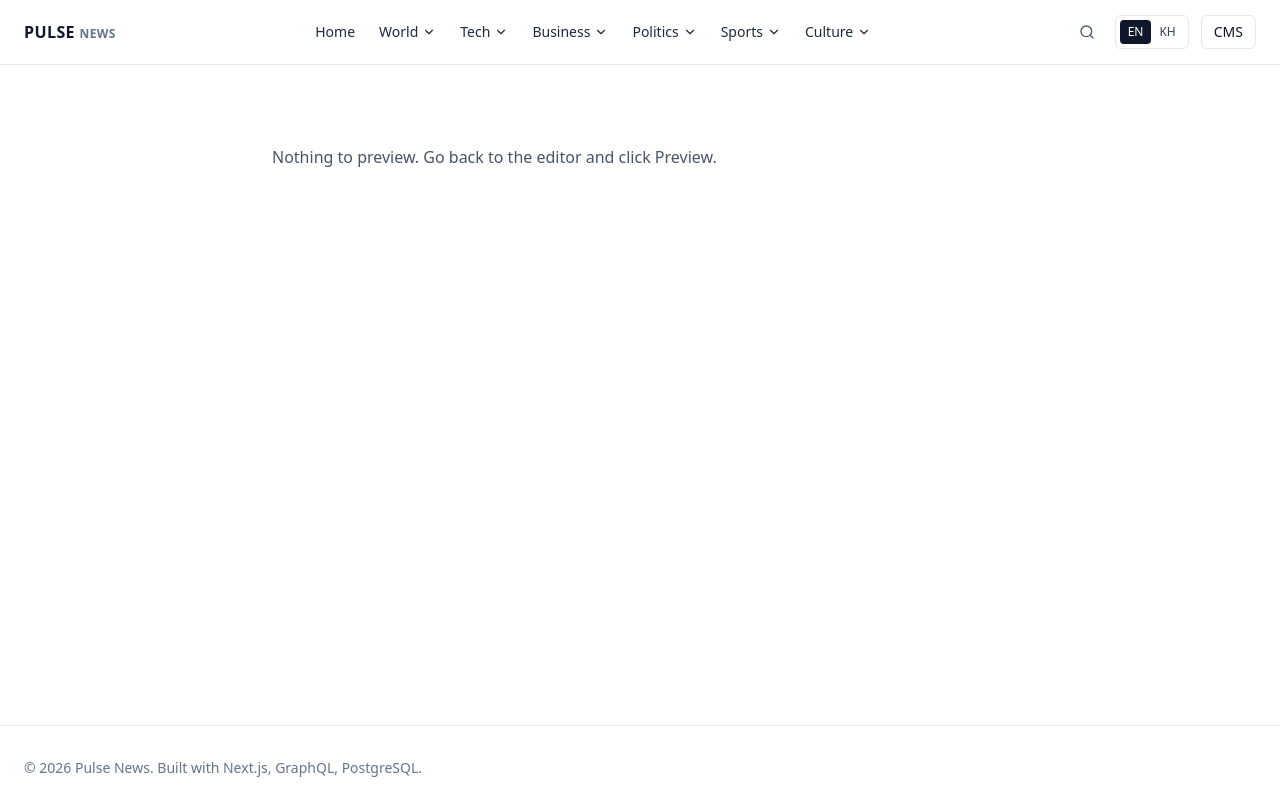
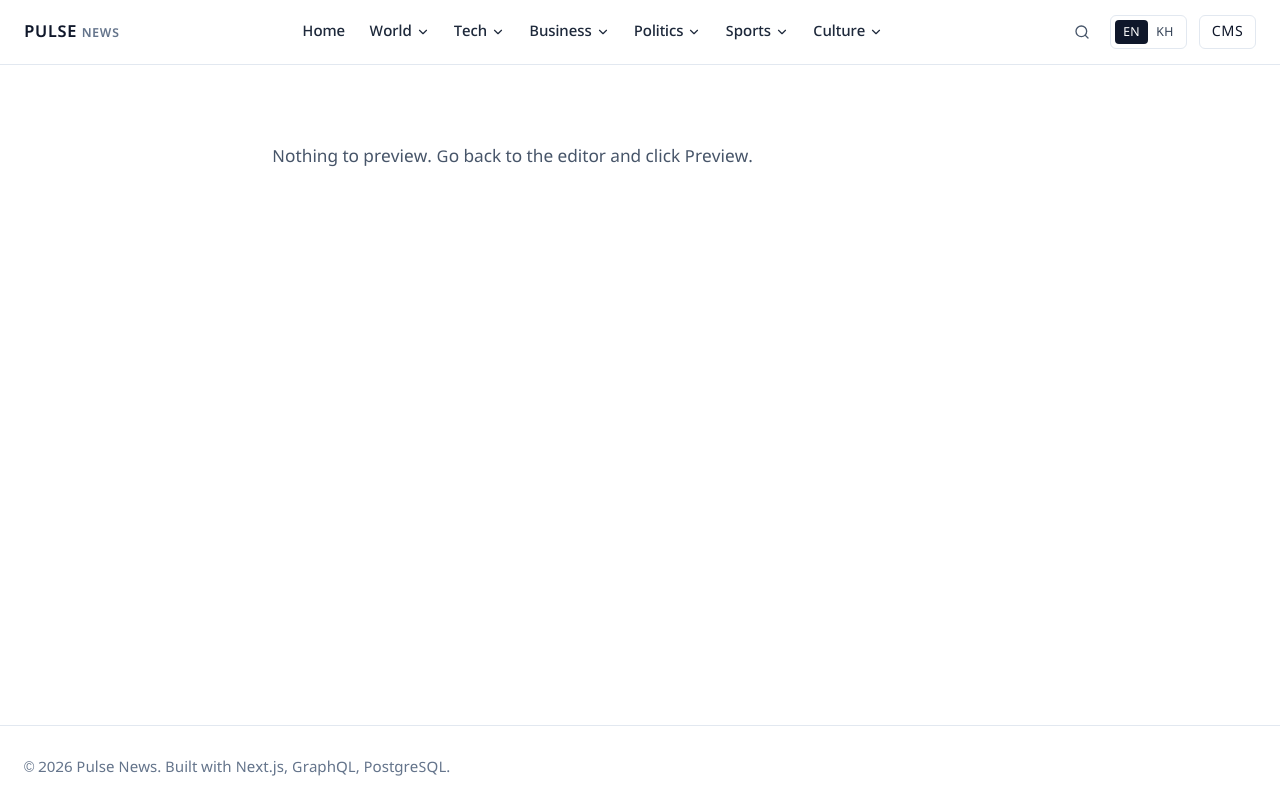
Before and after one commit to s-raksmey/pulse-news, a Next.js app: page /preview/new in a window 1280 px wide. Built offline with nearby package versions, Linux system fonts and the light colour scheme; no server answers.

Commit message:
Set global font family

```diff
--- a/src/app/globals.css
+++ b/src/app/globals.css
@@ -16,6 +16,7 @@ body {
 }
 
 body {
+  font-family: var(--font-khmer-digital), ui-sans-serif, system-ui, sans-serif;
   @apply bg-white text-slate-900 antialiased;
 }
 
```
